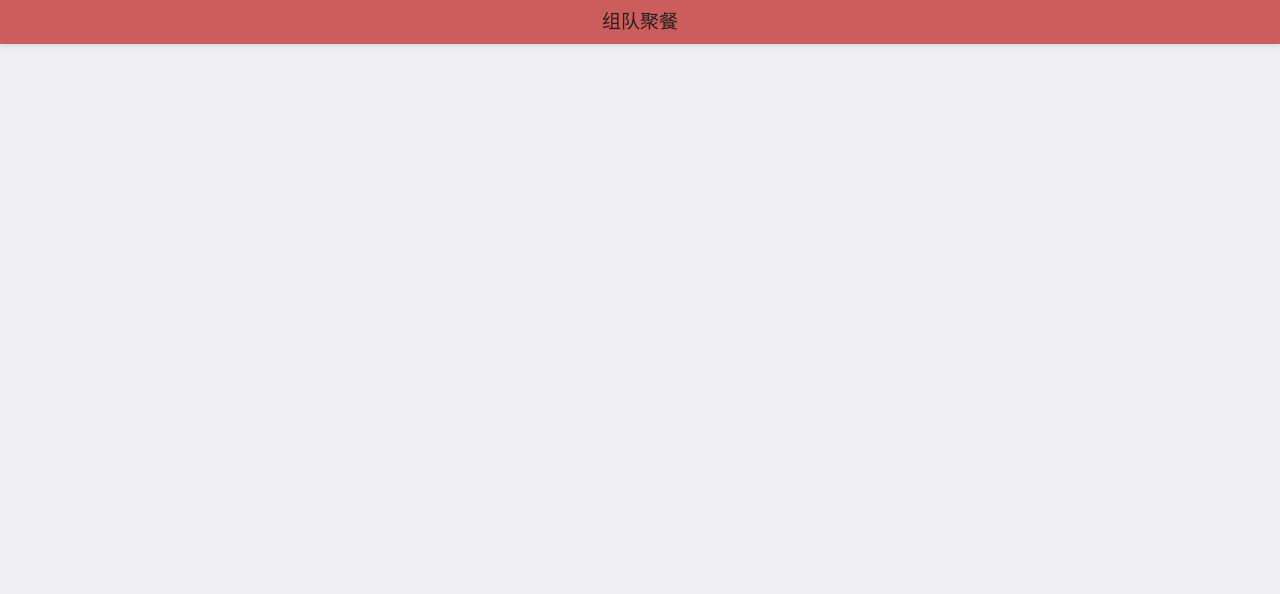
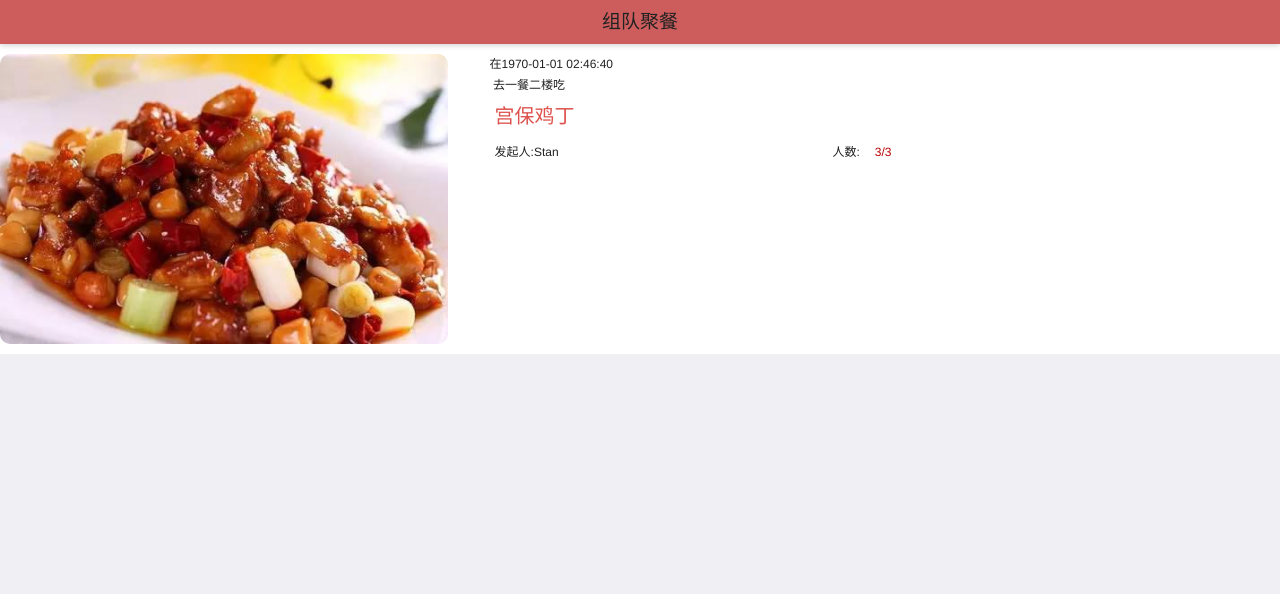
Before and after one commit to kuangkzh/EatingToday, a Flask app: page /group in a window 1280 px wide. Shown: the top 594 px of the page. Run offline with Flask 2, Linux system fonts and the light colour scheme.

Commit message:
组队列表

```diff
--- a/manage.py
+++ b/manage.py
@@ -109,7 +109,20 @@ def suggestions():
 
 @app.route('/group')
 def group():
-    return render_template('03-group.html')
+    res = DBHelper.conn.execute("SELECT feast.food_id,appoint_time,restaurant,food_name,people_limit,people_count,nickname"
+                                " FROM feast JOIN foods ON foods.food_id=feast.food_id "
+                                "JOIN user ON feast.host_user_id=user.user_id "
+                                "JOIN (SELECT feast_id,count(*) as people_count FROM appointment GROUP BY feast_id)"
+                                " as tmp ON tmp. feast_id=feast.feast_id;").fetchall()
+    groups = []
+    for i in res:
+        color = "#0b0" if i[4] > i[5] else "#b00"
+        groups.append({"image": DBHelper.get_img(i[0]),
+                       "time_format": time.strftime("%Y-%m-%d %H:%M:%S", time.localtime(i[1])),
+                       "restaurant": i[2], "food_name": i[3], "people_limit": i[4], "people_count": i[5],
+                       "score": DBHelper.get_avg_score(i[0]), "host": i[6], "color": color})
+    context = {'groups': groups}
+    return render_template('03-group.html', **context)
 
 
 @app.route('/aboutme')
--- a/templates/03-group.html
+++ b/templates/03-group.html
@@ -16,7 +16,32 @@
 		    <h1 class="mui-title">组队聚餐</h1>
 		</header>
 		<div class="mui-content">
-
+            {% for group in groups %}
+                <div class="a-box" style="display:block;">
+                    <div class="a-box-a">
+                        <div  class="a-box-a-a">
+                            <div class="a-box-a-a-l">
+                                <img src="{{ url_for('static', filename='img/food/'+group.image) }}"/>
+                            </div>
+                            <div class="a-box-a-a-r">
+                                <div class="a-box-a-a-r-t">
+                                    <p>在{{ group.time_format }} </p>
+                                    <p>&nbsp;去{{ group.restaurant }}吃</p>
+                                    <div class="a-box-a-a-r-m">
+                                        <p>{{ group.food_name }}</p>
+                                    </div>
+                                    <div class="a-box-a-a-r-b">
+                                        <p style="width:40%"> 发起人:{{ group.host }}</p>
+                                    </div>
+                                    <div class="a-box-a-a-r-b">
+										<p style="width:40%">人数:<span style="color:{{group.color}}">{{ group.people_count }}/{{ group.people_limit }}</span></p>
+                                    </div>
+                                </div>
+                            </div>
+                        </div>
+                    </div>
+                </div>
+            {% endfor %}
 		</div>
 		<!--底部导航-->
 		<nav class="mui-bar mui-bar-tab">
```
